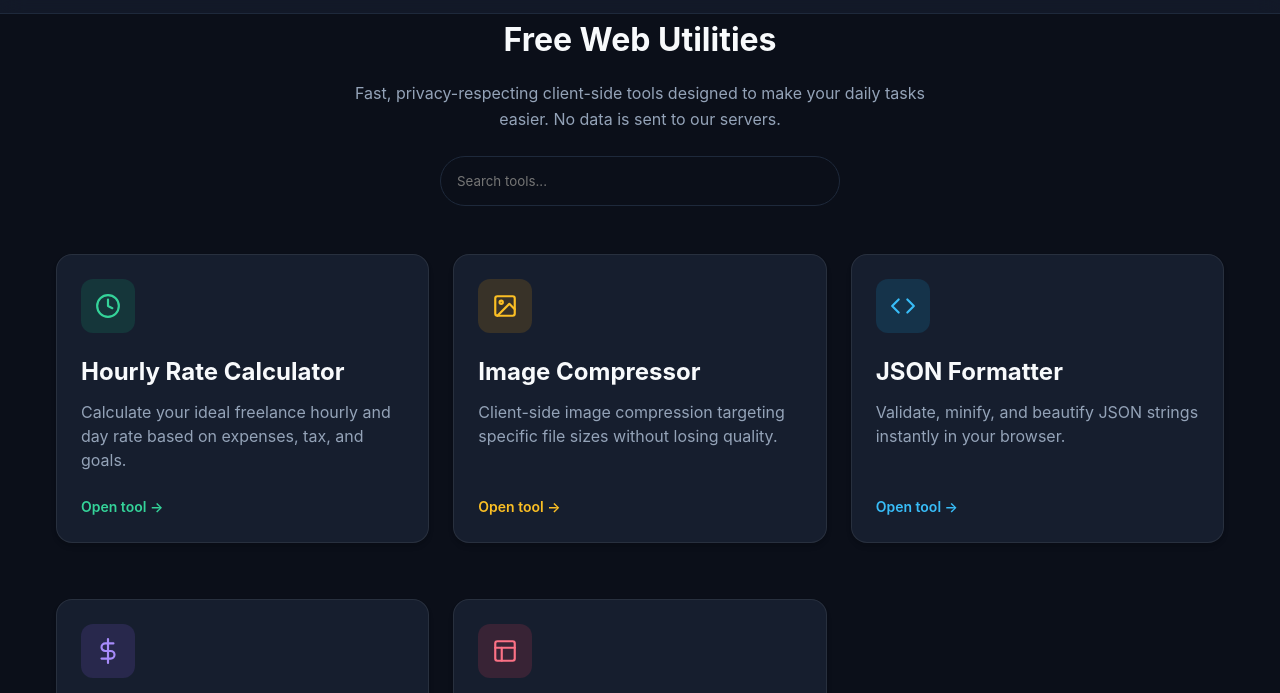
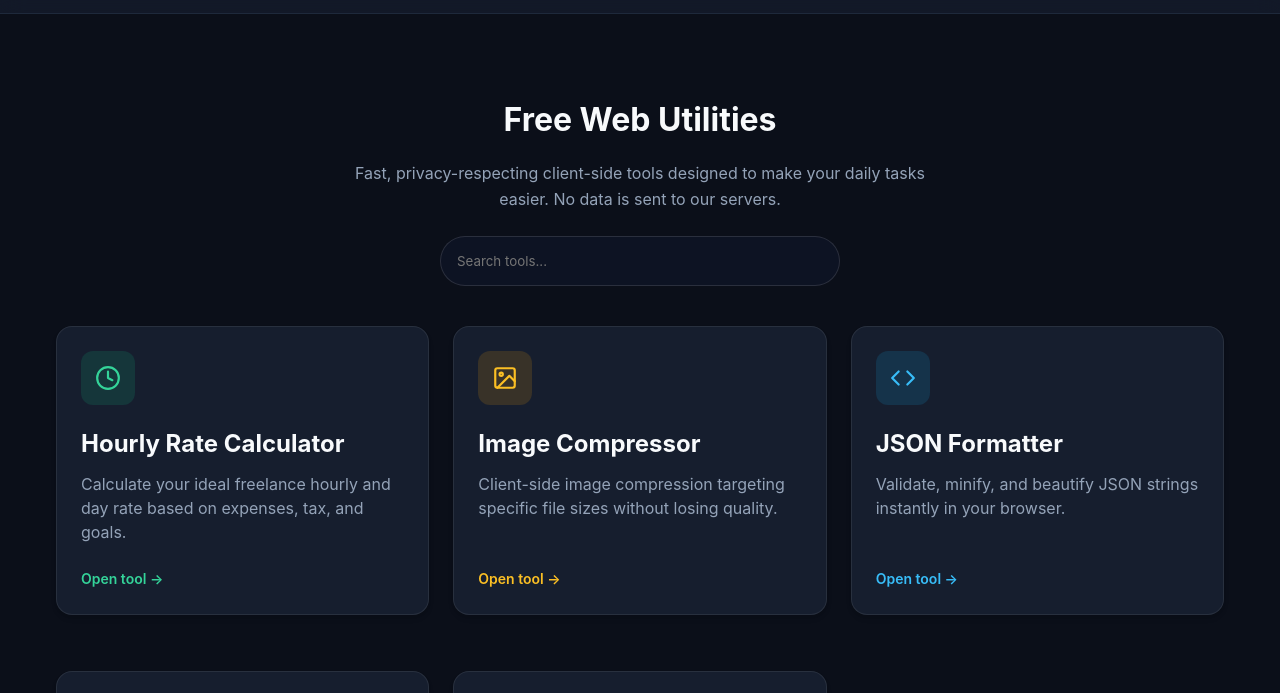
Before and after one commit to kanishq270-gif/web-utility-hub, a plain HTML site: page index.html in a window 1280 px wide. Shown: the part 56-749 px from the top of the page. Drawn offline with Linux system fonts and the light colour scheme.

Commit message:
fix: add top header spacing clearance and harmonize form input styles

```diff
--- a/index.html
+++ b/index.html
@@ -28,7 +28,7 @@
     </header>
 
     <main class="container">
-        <div style="text-align: center; margin-bottom: 3rem;">
+        <div class="hero" style="text-align: center;">
             <h1>Free Web Utilities</h1>
             <p style="color: var(--text-secondary); max-width: 600px; margin: 0 auto;">Fast, privacy-respecting client-side tools designed to make your daily tasks easier. No data is sent to our servers.</p>
             <input type="text" id="searchInput" placeholder="Search tools..." style="max-width: 400px; margin-top: 1.5rem; padding: 1rem; border-radius: 9999px;">
--- a/style.css
+++ b/style.css
@@ -139,7 +139,7 @@ header {
 }
 
 main {
-  padding: 3rem 0;
+  padding: 4.5rem 0 3rem 0;
 }
 
 h1, h2, h3 {
@@ -191,16 +191,27 @@ h1, h2, h3 {
 
 input[type="number"],
 input[type="text"],
+input[type="email"],
 input[type="range"],
 textarea,
 select {
   width: 100%;
   padding: 0.75rem;
-  background-color: var(--bg-color);
-  border: 1px solid var(--border-color);
-  color: var(--text-primary);
+  background-color: rgba(15, 23, 42, 0.6);
+  border: 1px solid rgba(255, 255, 255, 0.12);
+  color: #f8fafc;
   border-radius: 0.5rem;
   font-family: inherit;
+  transition: border-color 0.2s ease, box-shadow 0.2s ease;
+}
+
+input[type="number"]:focus,
+input[type="text"]:focus,
+input[type="email"]:focus,
+textarea:focus {
+  outline: none;
+  border-color: var(--accent);
+  box-shadow: 0 0 0 2px rgba(99, 102, 241, 0.2);
 }
 
 input[type="range"] {
@@ -374,3 +385,12 @@ footer nav a {
 .card-shadow .icon-badge { background-color: rgba(244, 63, 94, 0.15); color: #fb7185; }
 .card-shadow .tool-link-text { color: #fb7185; }
 .card-shadow:hover { border-color: rgba(244, 63, 94, 0.3); transform: translateY(-5px); box-shadow: 0 20px 30px -10px rgba(0,0,0,0.5); }
+
+.hero {
+  padding-top: 5rem;
+  padding-bottom: 2.5rem;
+}
+.standalone-card {
+  margin-top: 4rem;
+  margin-bottom: 4rem;
+}
```
Also changed, not shown: about.html (+1 -1 lines), contact.html (+1 -1 lines), privacy-policy.html (+1 -1 lines), terms.html (+1 -1 lines).
